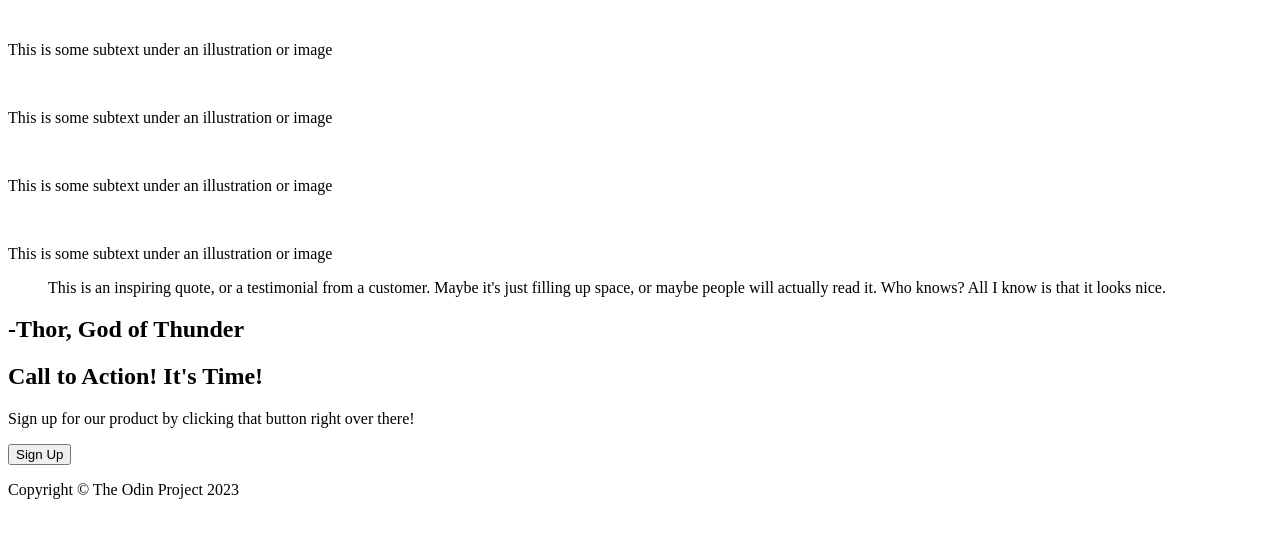
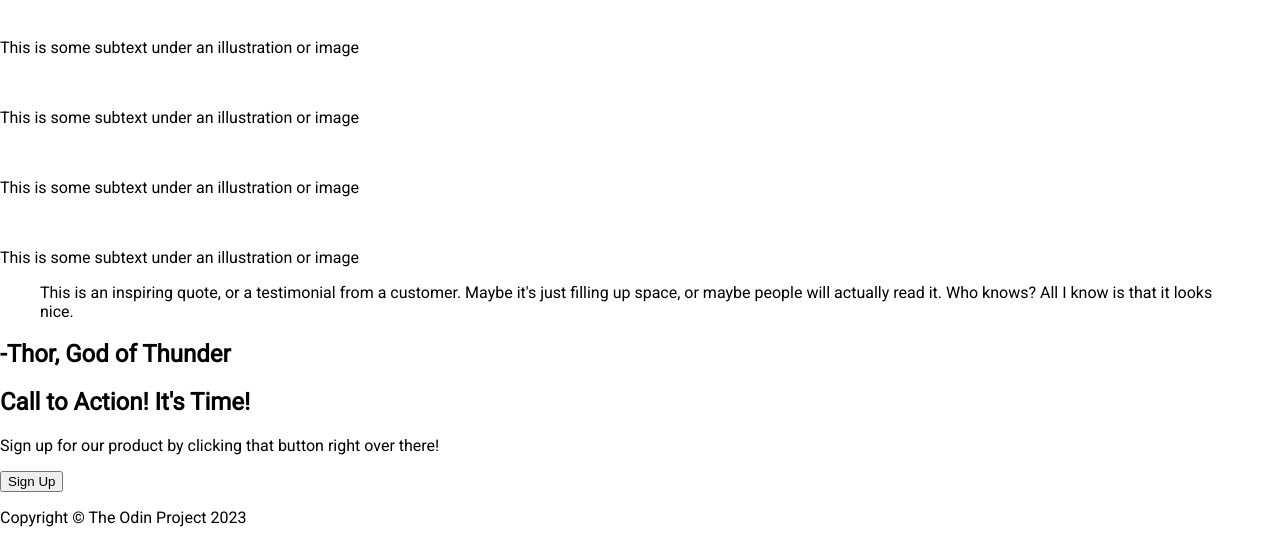
Before and after one commit to walkastray/landingpage, a plain HTML site: page index.html in a window 1280 px wide. Shown: the part 368-911 px from the top of the page. Before the commit the page ends 883 px from the top, so only its background shows below. Drawn offline with Linux system fonts and the light colour scheme.

Commit message:
Changed Website Font to Roboto

```diff
--- a/style.css
+++ b/style.css
@@ -1,5 +1,8 @@
+@import url('https://fonts.googleapis.com/css2?family=Roboto&display=swap');
+
 body{
-    padding: 0px;
+    font-family: roboto;
+    margin: 0px;
 }
 
 /* Flexbox containers */
```
